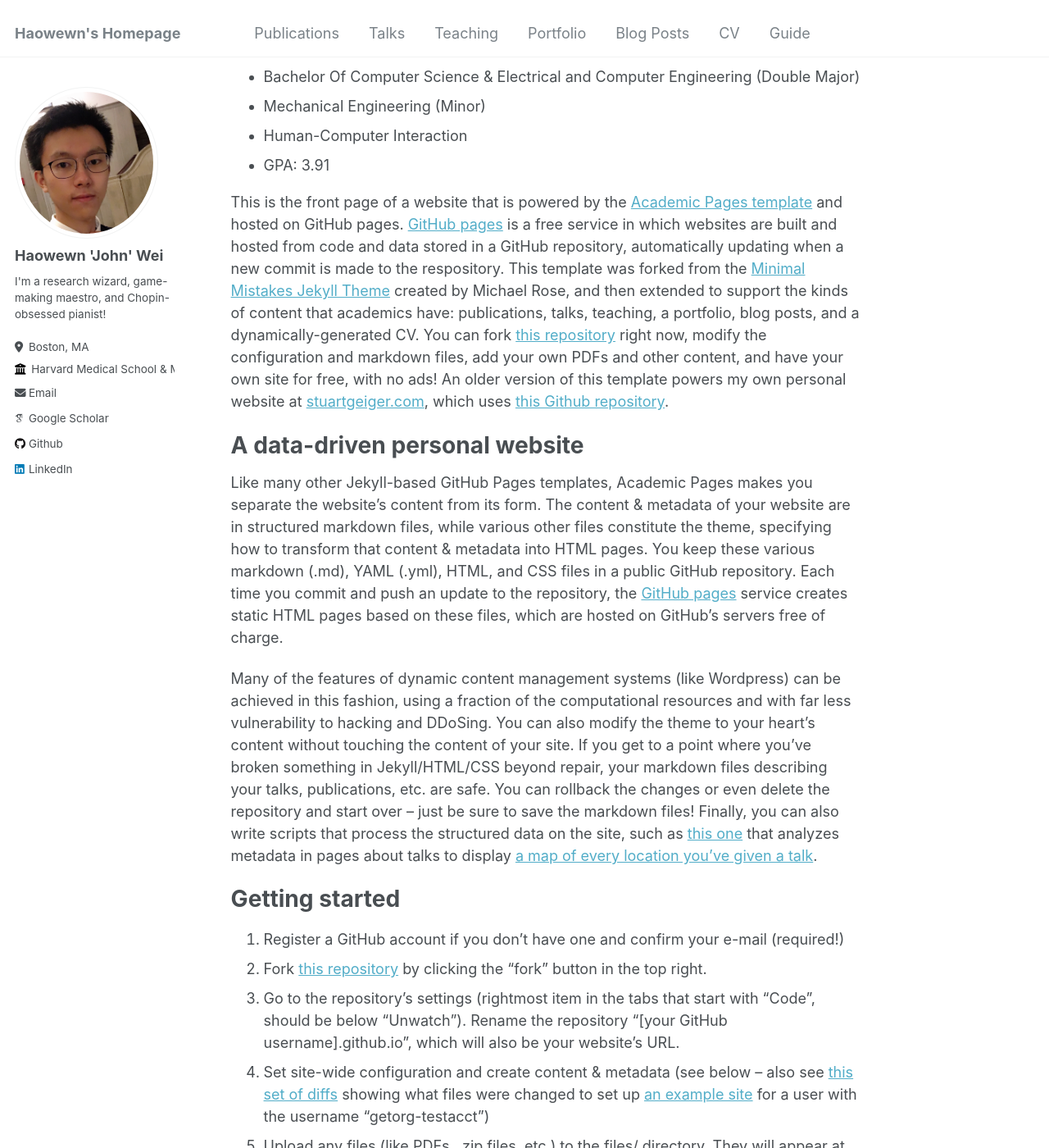
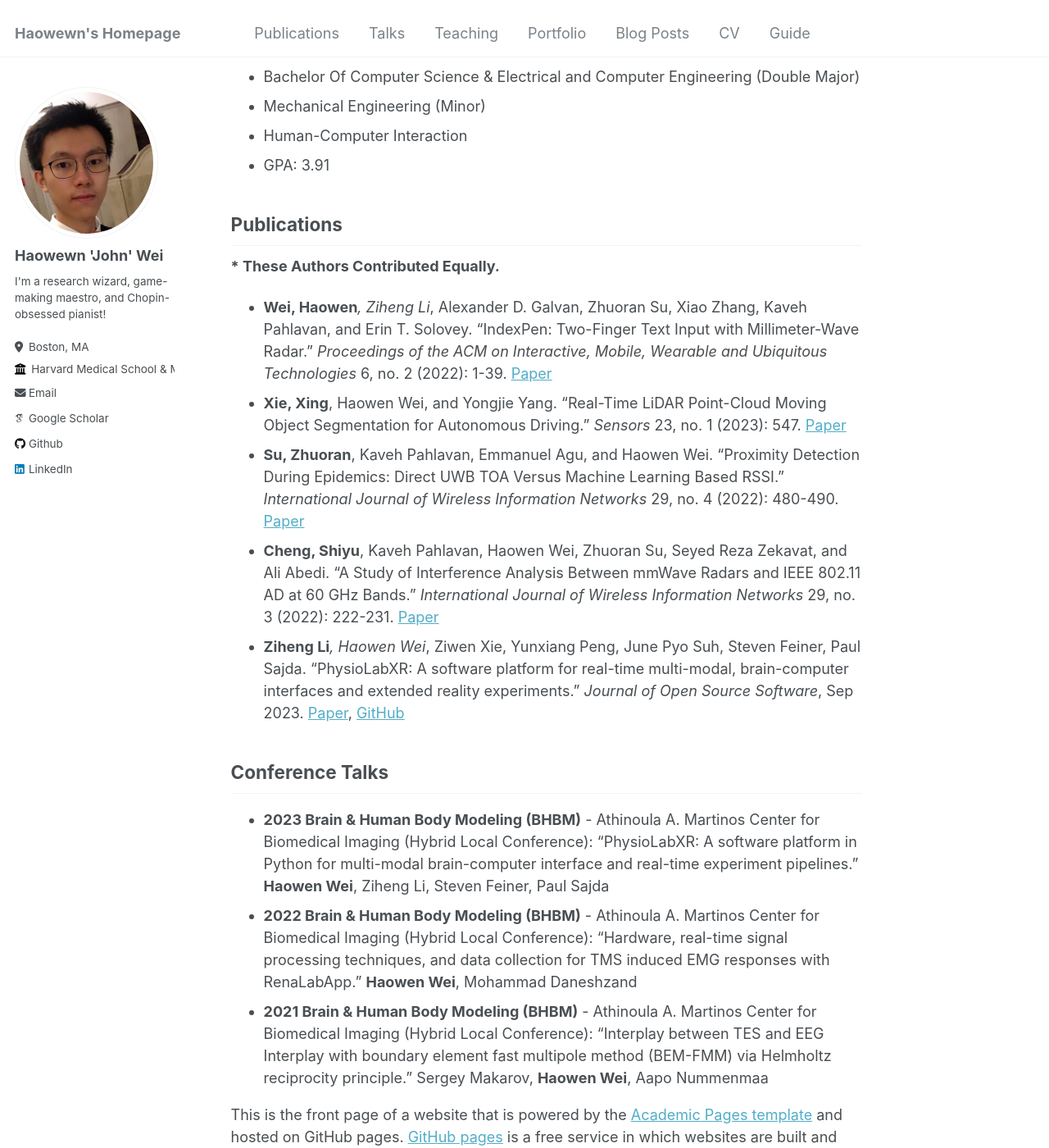
Before and after one commit to HaowenWeiJohn/haowenweijohn.github.io, a Jekyll site: the page built from _pages/about.md, in a window 1280 px wide and 1400 px high, scrolled down 714 px. Shown: the whole window at 82% size. Built offline with Jekyll 4.4.1, drawn with Linux system fonts in a browser that asks for light colours; some web fonts are replaced; some of the changed text lies outside the part shown.

Commit message:
update publications and talks

```diff
--- a/_pages/about.md
+++ b/_pages/about.md
@@ -15,8 +15,8 @@ Welcome! I'm a dynamic researcher, inventive game developer, and a passionate pi
 **Columbia University**
 *Sep 2022 - May 2024*
 - Master of Computer Science (Thesis Track)
-- Thesis: From Brain–Computer Interfaces to AI-Enhanced Diagnostics: Developing Cutting-Edge Tools for Medical and Interactive Technologies
-- Brain Computer Interfaces & Neuroimaging Research
+- Thesis Topic: From Brain–Computer Interfaces to AI-Enhanced Diagnostics: Developing Cutting-Edge Tools for Medical and Interactive Technologies
+- Research in Brain-Computer Interfaces and Neuroimaging
 - GPA: 3.81
 
 **Worcester Polytechnic Institute**
@@ -25,6 +25,25 @@ Welcome! I'm a dynamic researcher, inventive game developer, and a passionate pi
 - Mechanical Engineering (Minor)
 - Human-Computer Interaction
 - GPA: 3.91
+
+
+
+## Publications
+
+**\* These Authors Contributed Equally.**
+
+- **Wei, Haowen***, Ziheng Li*, Alexander D. Galvan, Zhuoran Su, Xiao Zhang, Kaveh Pahlavan, and Erin T. Solovey. "IndexPen: Two-Finger Text Input with Millimeter-Wave Radar." *Proceedings of the ACM on Interactive, Mobile, Wearable and Ubiquitous Technologies* 6, no. 2 (2022): 1-39. [Paper](https://dl.acm.org/doi/10.1145/3534601)
+- **Xie, Xing**, Haowen Wei, and Yongjie Yang. "Real-Time LiDAR Point-Cloud Moving Object Segmentation for Autonomous Driving." *Sensors* 23, no. 1 (2023): 547. [Paper](https://www.mdpi.com/1424-8220/23/1/547)
+- **Su, Zhuoran**, Kaveh Pahlavan, Emmanuel Agu, and Haowen Wei. "Proximity Detection During Epidemics: Direct UWB TOA Versus Machine Learning Based RSSI." *International Journal of Wireless Information Networks* 29, no. 4 (2022): 480-490. [Paper](https://link.springer.com/article/10.1007/s10776-022-00577-4)
+- **Cheng, Shiyu**, Kaveh Pahlavan, Haowen Wei, Zhuoran Su, Seyed Reza Zekavat, and Ali Abedi. "A Study of Interference Analysis Between mmWave Radars and IEEE 802.11 AD at 60 GHz Bands." *International Journal of Wireless Information Networks* 29, no. 3 (2022): 222-231. [Paper](https://link.springer.com/article/10.1007/s10776-022-00564-9)
+- **Ziheng Li***, Haowen Wei*, Ziwen Xie, Yunxiang Peng, June Pyo Suh, Steven Feiner, Paul Sajda. "PhysioLabXR: A software platform for real-time multi-modal, brain-computer interfaces and extended reality experiments." *Journal of Open Source Software*, Sep 2023. [Paper](https://joss.theoj.org/papers/10.21105/joss.05854), [GitHub](https://github.com/PhysioLabXR/PhysioLabXR)
+
+
+## Conference Talks
+
+- **2023 Brain & Human Body Modeling (BHBM)** - Athinoula A. Martinos Center for Biomedical Imaging (Hybrid Local Conference): "PhysioLabXR: A software platform in Python for multi-modal brain-computer interface and real-time experiment pipelines." **Haowen Wei**, Ziheng Li, Steven Feiner, Paul Sajda
+- **2022 Brain & Human Body Modeling (BHBM)** - Athinoula A. Martinos Center for Biomedical Imaging (Hybrid Local Conference): "Hardware, real-time signal processing techniques, and data collection for TMS induced EMG responses with RenaLabApp." **Haowen Wei**, Mohammad Daneshzand
+- **2021 Brain & Human Body Modeling (BHBM)** - Athinoula A. Martinos Center for Biomedical Imaging (Hybrid Local Conference): "Interplay between TES and EEG Interplay with boundary element fast multipole method (BEM-FMM) via Helmholtz reciprocity principle." Sergey Makarov, **Haowen Wei**, Aapo Nummenmaa
 
 
 
```
